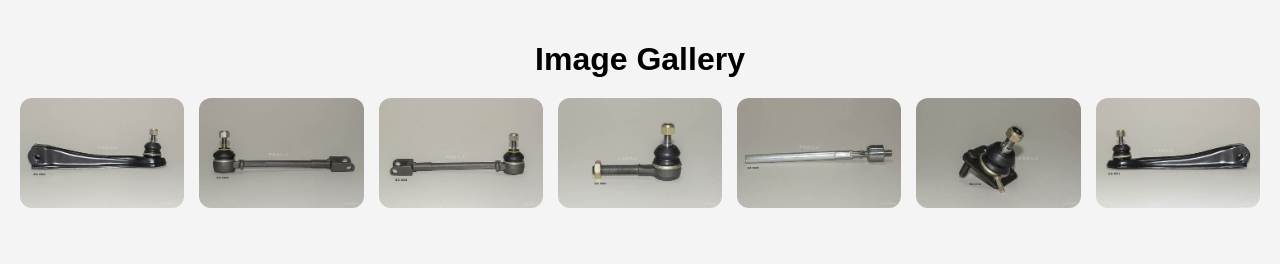
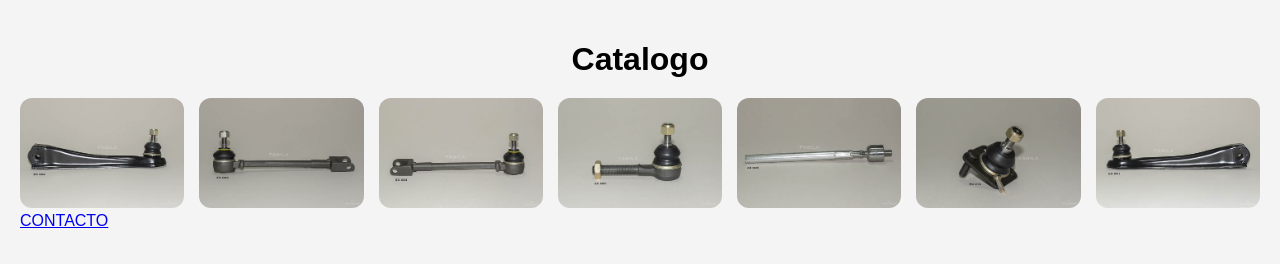
Before and after one commit to keeshond77/keeshond77.github.io, a plain HTML site: page index.html in a window 1280 px wide. Drawn offline with Linux system fonts and the light colour scheme.

Commit message:
Update index.html

```diff
--- a/index.html
+++ b/index.html
@@ -2,13 +2,13 @@
 <html lang="en">
 <head>
     <meta charset="UTF-8">
-    <title>Responsive Image Gallery</title>
+    <title>aca nombre de empresa</title>
     <link rel="stylesheet" href="styles.css">
 </head>
 <body>
     <div class="gallery">
         <!-- Gallery Title -->
-        <h1>Image Gallery</h1>
+        <h1>Catalogo</h1>
 
         <!-- Thumbnails Section -->
         <div id="thumbnails" class="thumbnails"></div>
@@ -23,5 +23,6 @@
 
     <!-- JavaScript to Load and Handle Images -->
     <script src="script.js"></script>
+    <a href="mailto:pepito@empresa.com.ar">CONTACTO</a>
 </body>
 </html>
```
